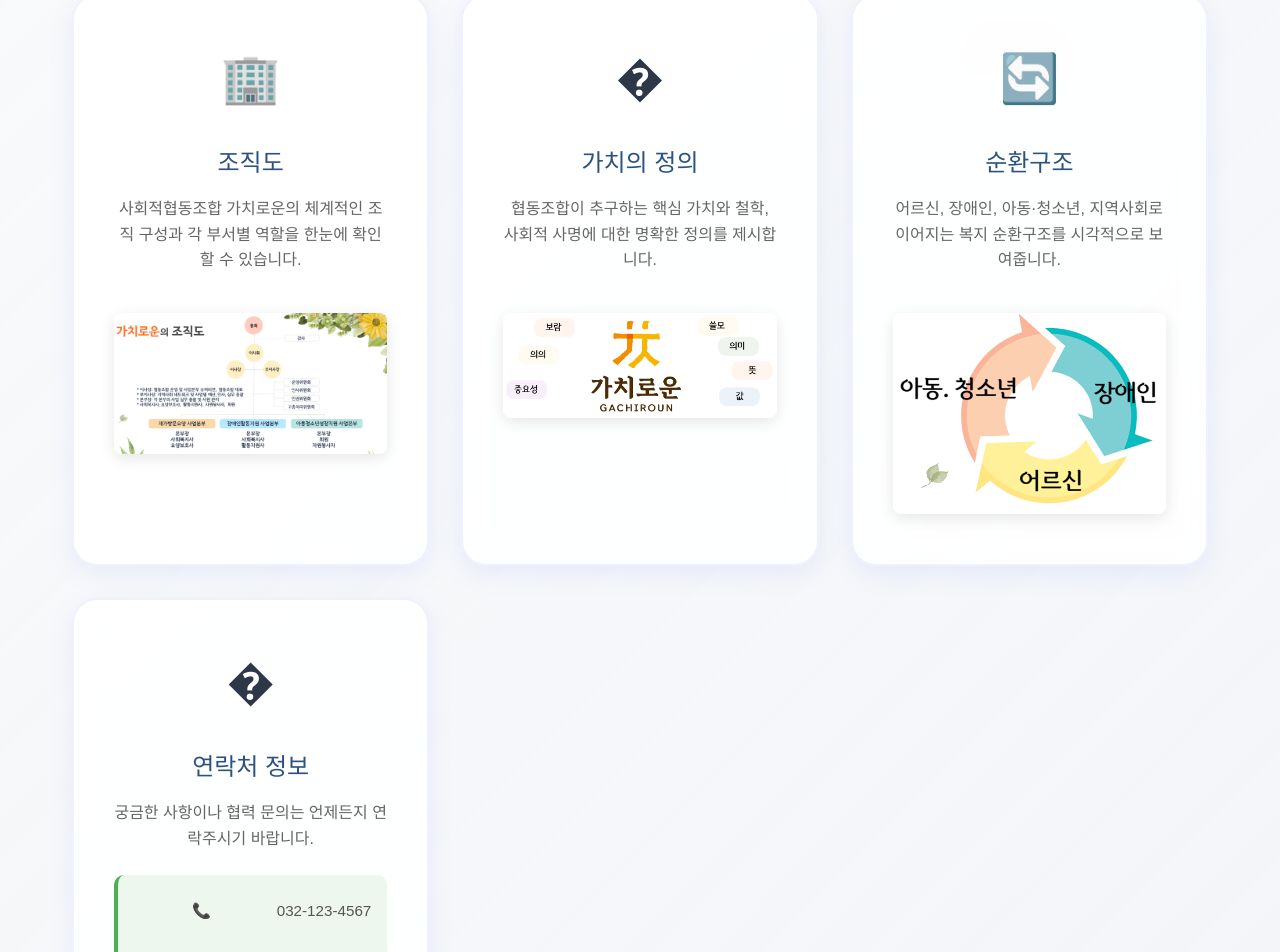
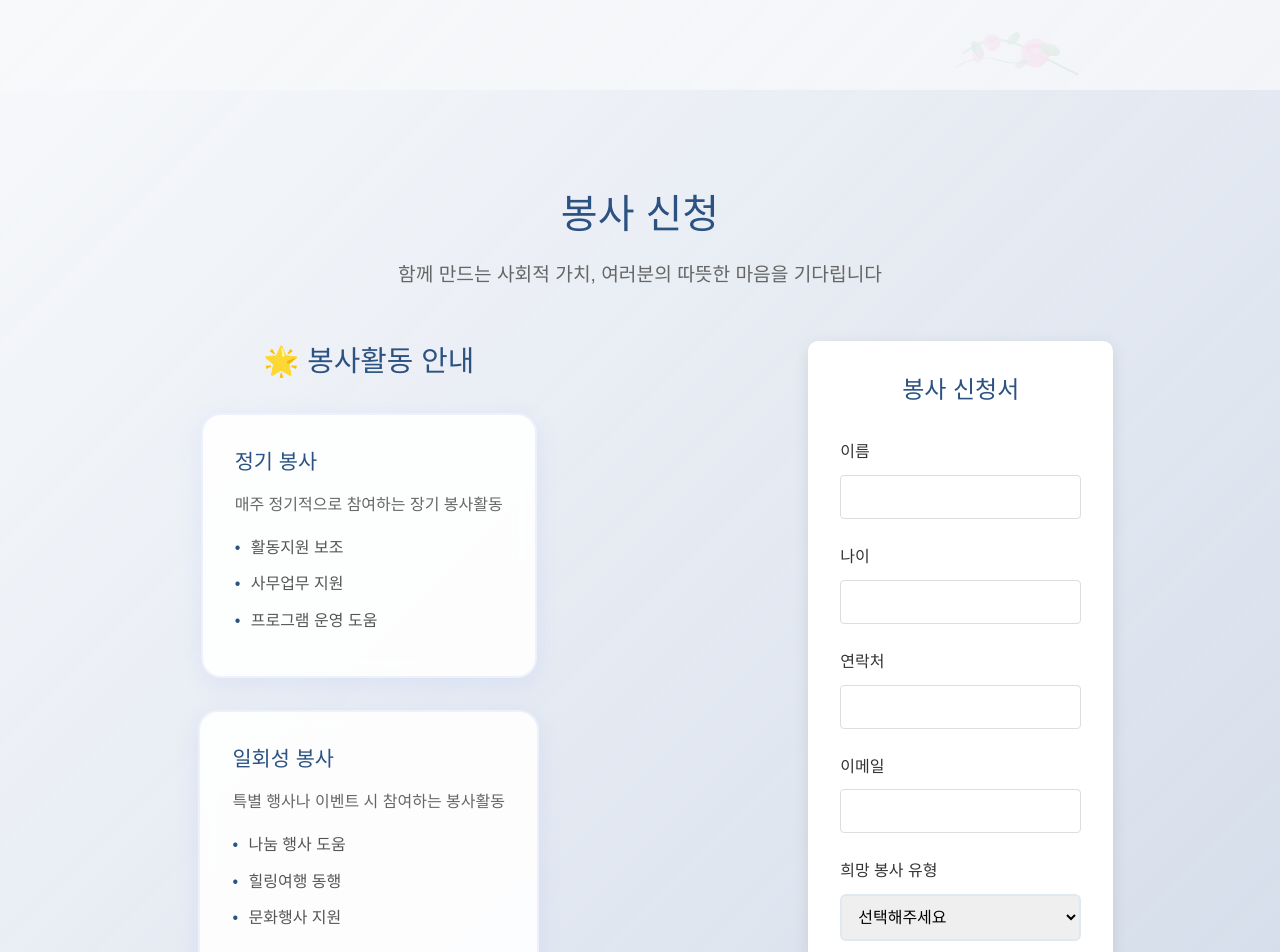
Before and after one commit to nzin4x/gachiroun, a React (Vite) app: page / in a window 1280 px wide. Shown: the part 4931-5883 px from the top of the page. Built offline with nearby package versions, Linux system fonts and the light colour scheme.

Commit message:
remove info;

```diff
--- a/src/components/Resources.tsx
+++ b/src/components/Resources.tsx
@@ -9,43 +9,7 @@ const Resources = () => {
           사회적협동조합 가치로운의 주요 정보와 가치를 한눈에 확인하세요
         </p>
         <div className="resources-grid">
-          <div className="resource-card">
-            <div className="resource-icon">🏢</div>
-            <h3>조직도</h3>
-            <p>사회적협동조합 가치로운의 체계적인 조직 구성과 각 부서별 역할을 한눈에 확인할 수 있습니다.</p>
-            <div className="org-chart-preview">
-              <img src="/images/조직도.png" alt="조직도" />
-            </div>
-          </div>
 
-          <div className="resource-card">
-            <div className="resource-icon">�</div>
-            <h3>가치의 정의</h3>
-            <p>협동조합이 추구하는 핵심 가치와 철학, 사회적 사명에 대한 명확한 정의를 제시합니다.</p>
-            <div className="values-preview">
-              <img src="/images/가치의 정의.png" alt="가치의 정의" />
-            </div>
-          </div>
-
-          <div className="resource-card">
-            <div className="resource-icon">🔄</div>
-            <h3>순환구조</h3>
-            <p>어르신, 장애인, 아동·청소년, 지역사회로 이어지는 복지 순환구조를 시각적으로 보여줍니다.</p>
-            <div className="cycle-preview">
-              <img src="/images/cycle-model.png" alt="순환구조" />
-            </div>
-          </div>
-
-          <div className="resource-card">
-            <div className="resource-icon">�</div>
-            <h3>연락처 정보</h3>
-            <p>궁금한 사항이나 협력 문의는 언제든지 연락주시기 바랍니다.</p>
-            <div className="contact-info">
-              <p><strong>📞</strong> 032-123-4567</p>
-              <p><strong>📧</strong> info@gachiroun.org</p>
-              <p><strong>📍</strong> 인천광역시 서구 가정로 198</p>
-            </div>
-          </div>
         </div>
       </div>
     </section>
```
